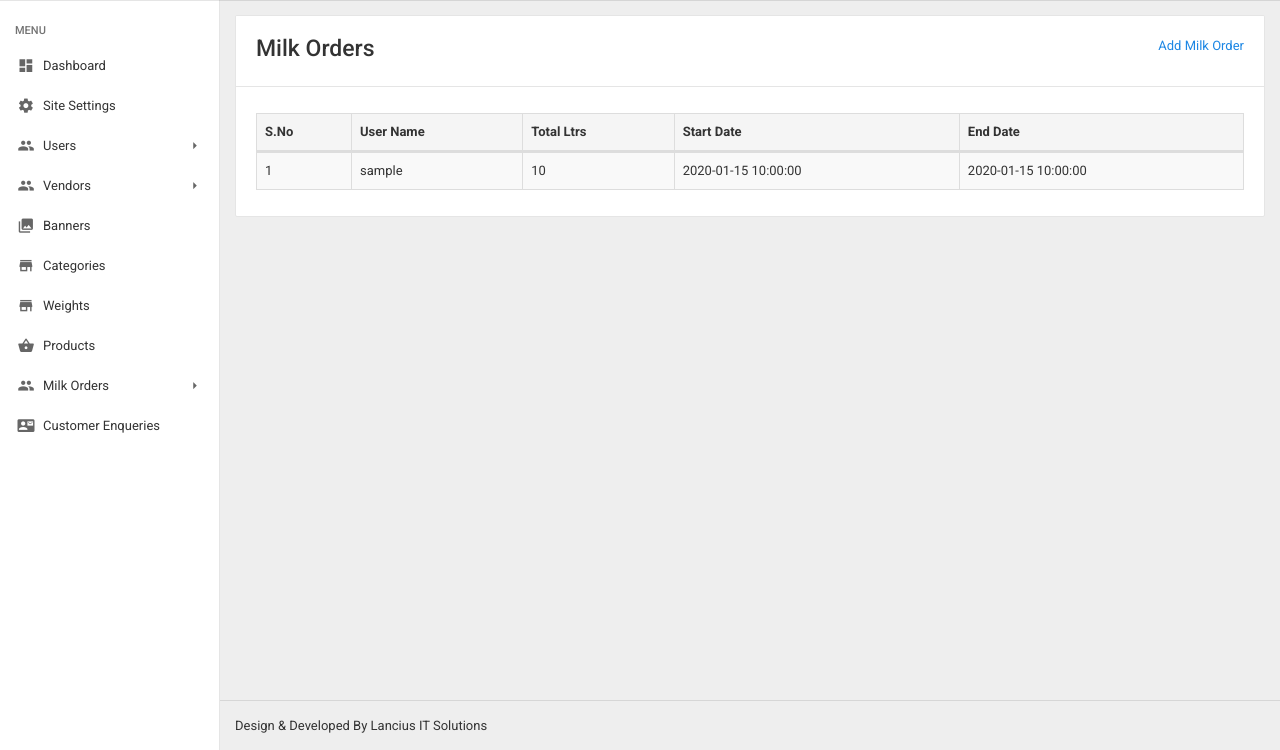
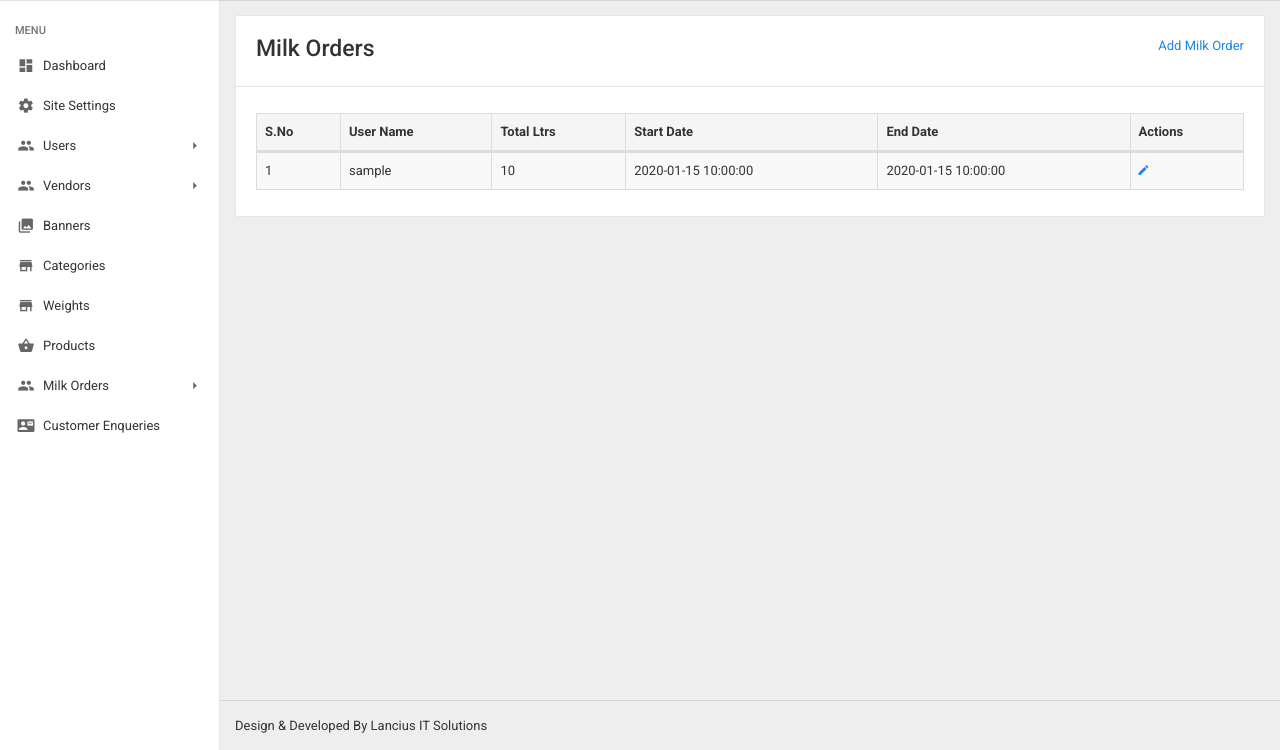
Before and after one commit to Srinivaslancius/Palle2Patnam_latest, a PHP site: page /palle2patnam_latest/milk_orders.php in a window 1280 px wide. Shown: the part 50-800 px from the top of the page. Run offline with PHP 8.4, Linux system fonts and the light colour scheme; the visitor is signed in with stand-in values (Sample User, id 1); tables that the repository leaves empty or names only in its code hold one stand-in row (values such as "Sample post"); grey boxes marked "Sample" are stand-in pictures; some libraries are stand-ins or nearby versions.

Commit message:
milk orders changes

```diff
--- a/manage_webmaster/milk_orders.php
+++ b/manage_webmaster/milk_orders.php
@@ -16,6 +16,7 @@
                     <th>Total Ltrs</th>
                     <th>Start Date</th>
                     <th>End Date</th>
+                    <th>Actions</th>
                   </tr>
                 </thead>
                 <tbody>
@@ -26,6 +27,7 @@
                     <td><?php echo $row['total_ltr'];?></td>
                     <td><?php echo $row['start_date'];?></td>
                     <td><?php echo $row['end_date'];?></td>
+                    <td> <a href="edit_milk_order.php?id=<?php echo $row['id']; ?>"><i class="zmdi zmdi-edit"></i></a></td>
                   </tr>
                   <?php  $i++; } ?>
                 </tbody>
```
Also changed, not shown: manage_webmaster/edit_milk_order.php (added).
